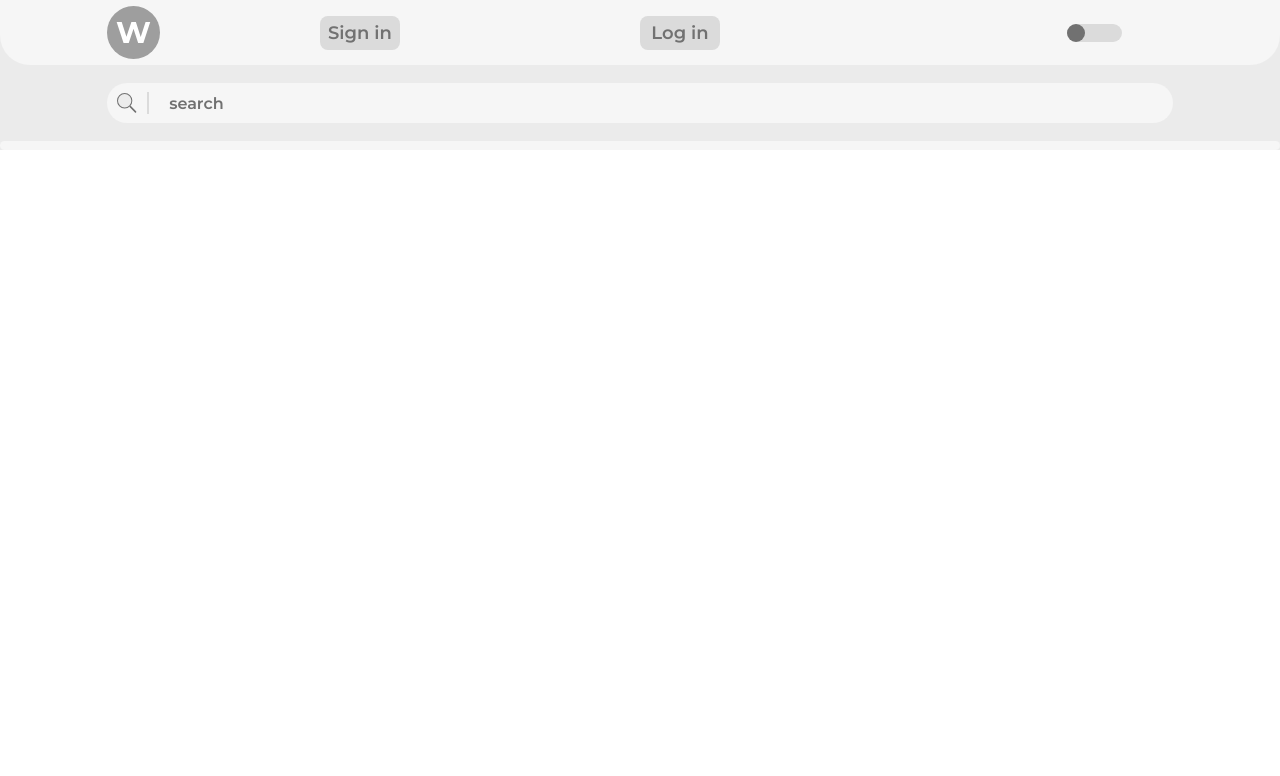
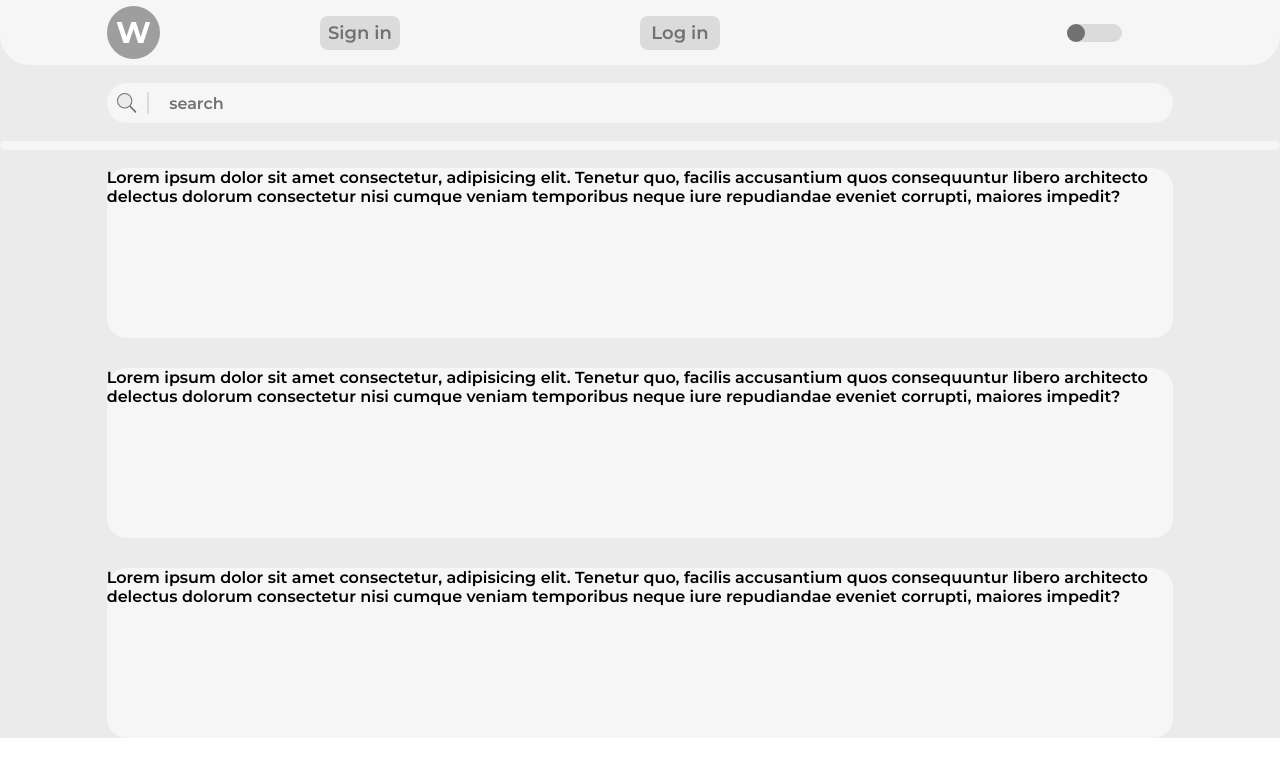
Before and after one commit to saroamirkhanyan/workhub, a React (Create React App) app: page / in a window 1280 px wide. Shown: the top 776 px of the page. Built offline with nearby package versions, Linux system fonts and the light colour scheme.

Commit message:
creating job cards

```diff
--- a/src/App.js
+++ b/src/App.js
@@ -4,6 +4,7 @@ import styled, { ThemeProvider } from 'styled-components'
 import useThemeMode from './styled/ThemeMode.js'
 import Search from './components/SerachComponent/Search'
 import DivideLine from './components/Content/DivideLine/DivideLine'
+import Jobs from './components/Content/Main/Jobs'
 
 const Container = styled.div`
   width: 100%;
@@ -23,6 +24,7 @@ function App() {
         <Header theme={theme} setTheme={setTheme} />
         <Search />
         <DivideLine />
+        <Jobs />
       </Container>
     </ThemeProvider>
   )
--- a/src/components/Content/DivideLine/DivideLine.jsx
+++ b/src/components/Content/DivideLine/DivideLine.jsx
@@ -4,7 +4,7 @@ import styled from 'styled-components'
 const Line = styled.hr`
   grid-column: 1 / 13;
   height: 9px;
-  background-color: ${(props) => props.theme.secondaryBg};
+  background-color: ${(props) => props.theme.primaryBg};
   border: none;
   border-radius: 5px;
 `
--- /dev/null
+++ b/src/components/Content/Main/JobCard.jsx
@@ -0,0 +1,22 @@
+import React from 'react'
+import styled from 'styled-components'
+
+const JobCardStyled = styled.section`
+  width: 100%;
+  height: 170px;
+  background-color: ${(props) => props.theme.primaryBg};
+  border-radius: 20px;
+`
+
+function JobCard() {
+  return (
+    <JobCardStyled>
+      Lorem ipsum dolor sit amet consectetur, adipisicing elit. Tenetur quo,
+      facilis accusantium quos consequuntur libero architecto delectus dolorum
+      consectetur nisi cumque veniam temporibus neque iure repudiandae eveniet
+      corrupti, maiores impedit?
+    </JobCardStyled>
+  )
+}
+
+export default JobCard
--- /dev/null
+++ b/src/components/Content/Main/Jobs.jsx
@@ -0,0 +1,28 @@
+import React from 'react'
+import styled from 'styled-components'
+import Job from './JobCard'
+
+const Main = styled.main`
+  display: grid;
+  grid-column: 1 / 13;
+  grid-template-columns: repeat(12, 1fr);
+`
+const Article = styled.article`
+  display: grid;
+  grid-column: 2 / 12;
+  grid-row-gap: 30px;
+`
+
+function Jobs() {
+  return (
+    <Main>
+      <Article>
+        <Job />
+        <Job />
+        <Job />
+      </Article>
+    </Main>
+  )
+}
+
+export default Jobs
--- a/src/components/Header/Header.jsx
+++ b/src/components/Header/Header.jsx
@@ -6,7 +6,7 @@ import Switcher from './ThemeSwitch'
 const HeaderStyled = styled.header`
   grid-column: 1/ 13;
   height: 65px;
-  background-color: ${(props) => props.theme.secondaryBg};
+  background-color: ${(props) => props.theme.primaryBg};
   border-bottom-right-radius: 30px;
   border-bottom-left-radius: 30px;
   display: grid;
--- a/src/components/SerachComponent/Search.jsx
+++ b/src/components/SerachComponent/Search.jsx
@@ -10,7 +10,7 @@ const SearchWrapper = styled.label`
   align-items: center;
   height: 40px;
   border-radius: 20px;
-  background-color: ${(props) => props.theme.secondaryBg};
+  background-color: ${(props) => props.theme.primaryBg};
 `
 
 function Search() {
--- a/src/components/SerachComponent/SearchPlace.jsx
+++ b/src/components/SerachComponent/SearchPlace.jsx
@@ -4,7 +4,7 @@ import styled from 'styled-components'
 const Place = styled.input`
   height: 55%;
   width: 90%;
-  background-color: ${(props) => props.theme.secondaryBg};
+  background-color: ${(props) => props.theme.primaryBg};
   border: none;
   border-left: 2.5px solid ${(props) => props.theme.btnCol};
   color: ${(props) => props.theme.primaryColor};
--- a/src/styled/ThemeMode.js
+++ b/src/styled/ThemeMode.js
@@ -6,8 +6,8 @@ import SearchIconDark from '../images/SearchLogoDark.svg'
 import SearchIconLight from '../images/SearchLogoLight.svg'
 export default function useThemeMode() {
   const lightTheme = {
-    primaryBg: '#F2F2F2',
-    secondaryBg: '#F6F6F6',
+    secondaryBg: '#F2F2F2',
+    primaryBg: '#F6F6F6',
     primaryColor: '#717171',
     btnCol: '#DBDBDB',
     containerBg: '#EBEBEB',
@@ -16,8 +16,8 @@ export default function useThemeMode() {
     SearchIcon: SearchIconLight,
   }
   const darkTheme = {
-    primaryBg: '#A4A4A4',
-    secondaryBg: '#ADADAD',
+    secondaryBg: '#A4A4A4',
+    primaryBg: '#ADADAD',
     primaryColor: '#FFFFFF',
     btnCol: '#C4C4C4',
     containerBg: '#F5F5F5',
```
Also changed, not shown: 1 other file (tests, documents, lock files or other folders).
